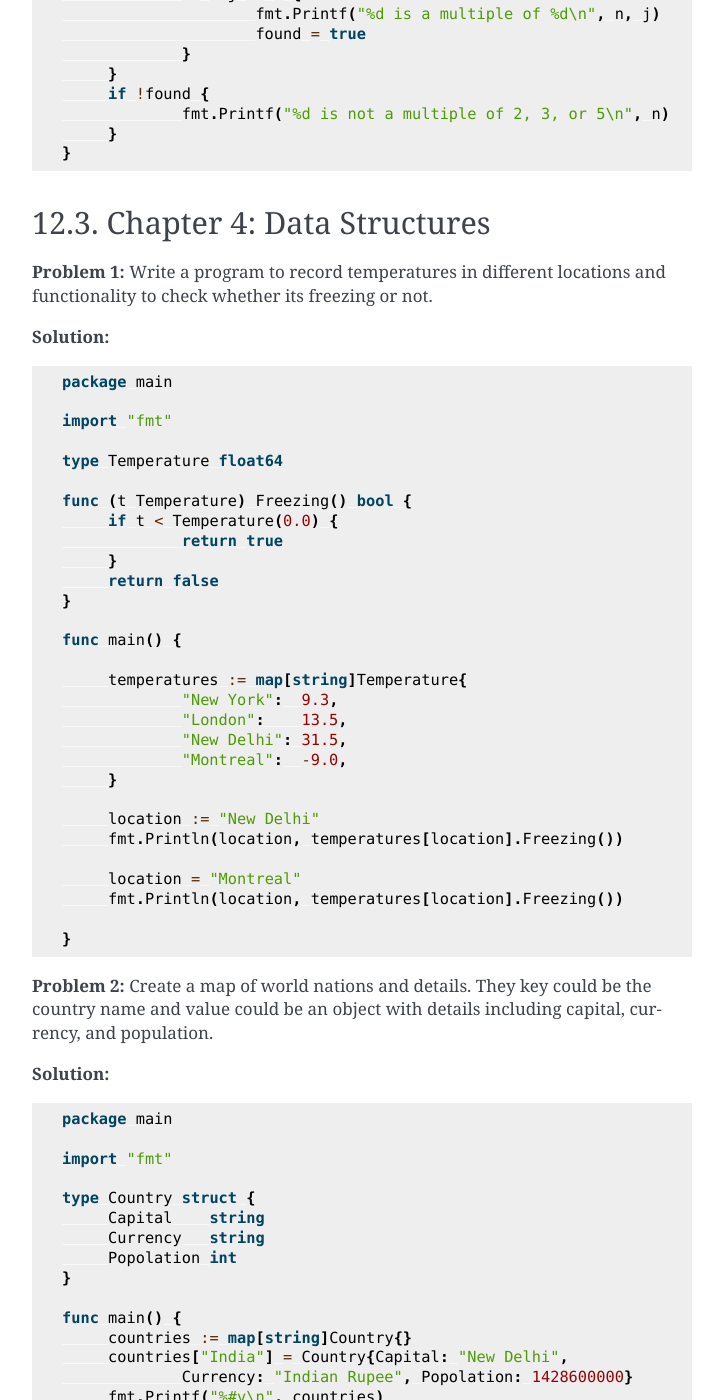
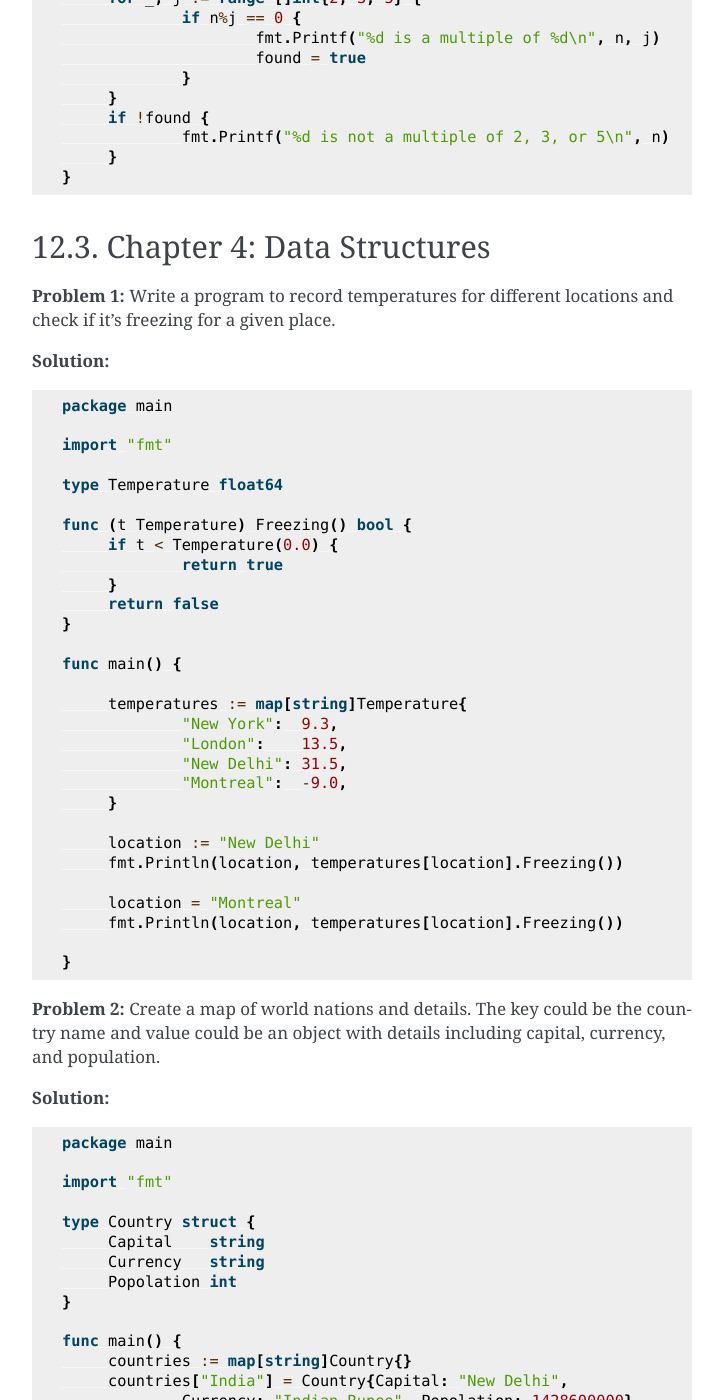
Before and after one commit to baijum/essential-go, a Sphinx documentation site: the page built from sphinx/answers.rst, in a window 1280 px wide and 1400 px high, scrolled down 2000 px. Shown: the whole window, without its empty margins (388-1111 px from the left). Built offline with Sphinx 7.4.7, drawn with Linux system fonts in a browser that asks for light colours; some of the changed text lies outside the part shown.

Commit message:
Fix grammar
Signed-off-by: Baiju Muthukadan <baiju.m.mail@gmail.com>

```diff
--- a/sphinx/answers.rst
+++ b/sphinx/answers.rst
@@ -82,8 +82,8 @@ Possible greetings are Good morning, Good afternoon and Good evening.
    	}
    }
 
-**Problem 2:** Write a program to check if a given number is a multiple
-of 2, 3, or 5.
+**Problem 2:** Write a program to check if the given number is divisible
+by 2, 3, or 5.
 
 **Solution:**
 
@@ -112,8 +112,8 @@ of 2, 3, or 5.
 Chapter 4: Data Structures
 --------------------------
 
-**Problem 1:** Write a program to record temperatures in different
-locations and functionality to check whether its freezing or not.
+**Problem 1:** Write a program to record temperatures for different
+locations and check if it’s freezing for a given place.
 
 **Solution:**
 
@@ -149,7 +149,7 @@ locations and functionality to check whether its freezing or not.
 
    }
 
-**Problem 2:** Create a map of world nations and details. They key could
+**Problem 2:** Create a map of world nations and details. The key could
 be the country name and value could be an object with details including
 capital, currency, and population.
 
@@ -177,8 +177,8 @@ capital, currency, and population.
 Chapter 5: Functions & Methods
 ------------------------------
 
-**Problem 1:** Write a program with a function to calculate perimeter of
-a circle.
+**Problem 1:** Write a program with a function to calculate the
+perimeter of a circle.
 
 **Solution:**
 
@@ -410,8 +410,8 @@ Use a struct like this to define the complex number:
 Chapter 10: Testing
 -------------------
 
-**Problem 1:** Write a program to fail test and not continue with
-remaining tests.
+**Problem 1:** Write a test case program to fail the test and not
+continue with the remaining tests.
 
 **Solution:**
 
@@ -431,7 +431,7 @@ Chapter 11: Tooling
 -------------------
 
 **Problem 1:** Write a program with exported type and methods with
-documentation strings. Then print the documentation using ``go doc``
+documentation strings. Then print the documentation using the ``go doc``
 command.
 
 **Solution:**
--- a/sphinx/control-structures.rst
+++ b/sphinx/control-structures.rst
@@ -923,8 +923,8 @@ Answers to these additional exercises are given in the Appendix A.
 **Problem 1:** Write a program to print greetings based on time.
 Possible greetings are Good morning, Good afternoon and Good evening.
 
-**Problem 2:** Write a program to check if a given number is a multiple
-of 2, 3, or 5.
+**Problem 2:** Write a program to check if the given number is divisible
+by 2, 3, or 5.
 
 Summary
 -------
--- a/sphinx/data-structures.rst
+++ b/sphinx/data-structures.rst
@@ -1227,10 +1227,10 @@ Additional Exercises
 
 Answers to these additional exercises are given in the Appendix A.
 
-**Problem 1:** Write a program to record temperatures in different
-locations and functionality to check whether its freezing or not.
+**Problem 1:** Write a program to record temperatures for different
+locations and check if it’s freezing for a given place.
 
-**Problem 2:** Create a map of world nations and details. They key could
+**Problem 2:** Create a map of world nations and details. The key could
 be the country name and value could be an object with details including
 capital, currency, and population.
 
--- a/sphinx/functions.rst
+++ b/sphinx/functions.rst
@@ -512,8 +512,8 @@ Additional Exercises
 
 Answers to these additional exercises are given in the Appendix A.
 
-**Problem 1:** Write a program with a function to calculate perimeter of
-a circle.
+**Problem 1:** Write a program with a function to calculate the
+perimeter of a circle.
 
 Summary
 -------
--- a/sphinx/testing.rst
+++ b/sphinx/testing.rst
@@ -351,8 +351,8 @@ Additional Exercises
 
 Answers to these additional exercises are given in the Appendix A.
 
-**Problem 1:** Write a program to fail test and not continue with
-remaining tests.
+**Problem 1:** Write a test case program to fail the test and not
+continue with the remaining tests.
 
 Summary
 -------
--- a/sphinx/tooling.rst
+++ b/sphinx/tooling.rst
@@ -575,7 +575,7 @@ Additional Exercises
 Answers to these additional exercises are given in the Appendix A.
 
 **Problem 1:** Write a program with exported type and methods with
-documentation strings. Then print the documentation using ``go doc``
+documentation strings. Then print the documentation using the ``go doc``
 command.
 
 Summary
```
Also changed, not shown: 6 other files.
